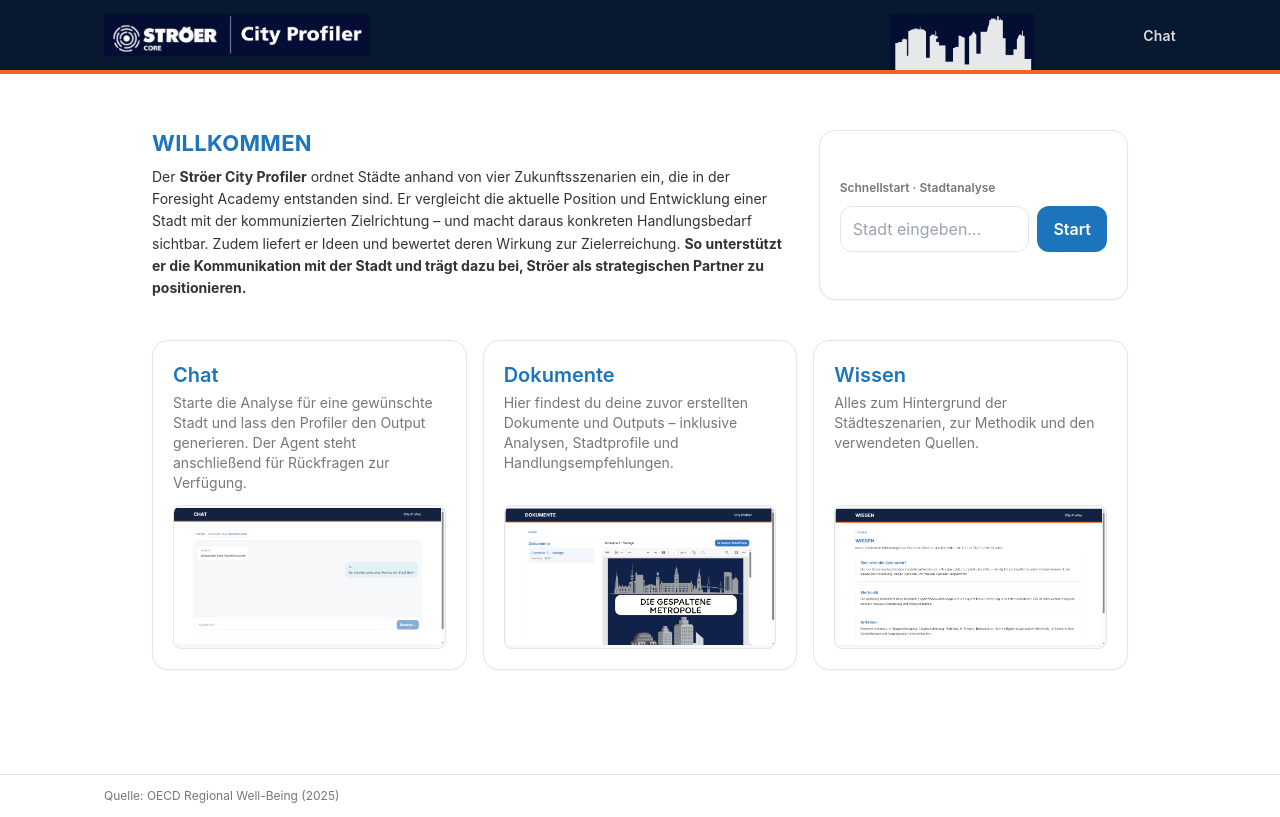
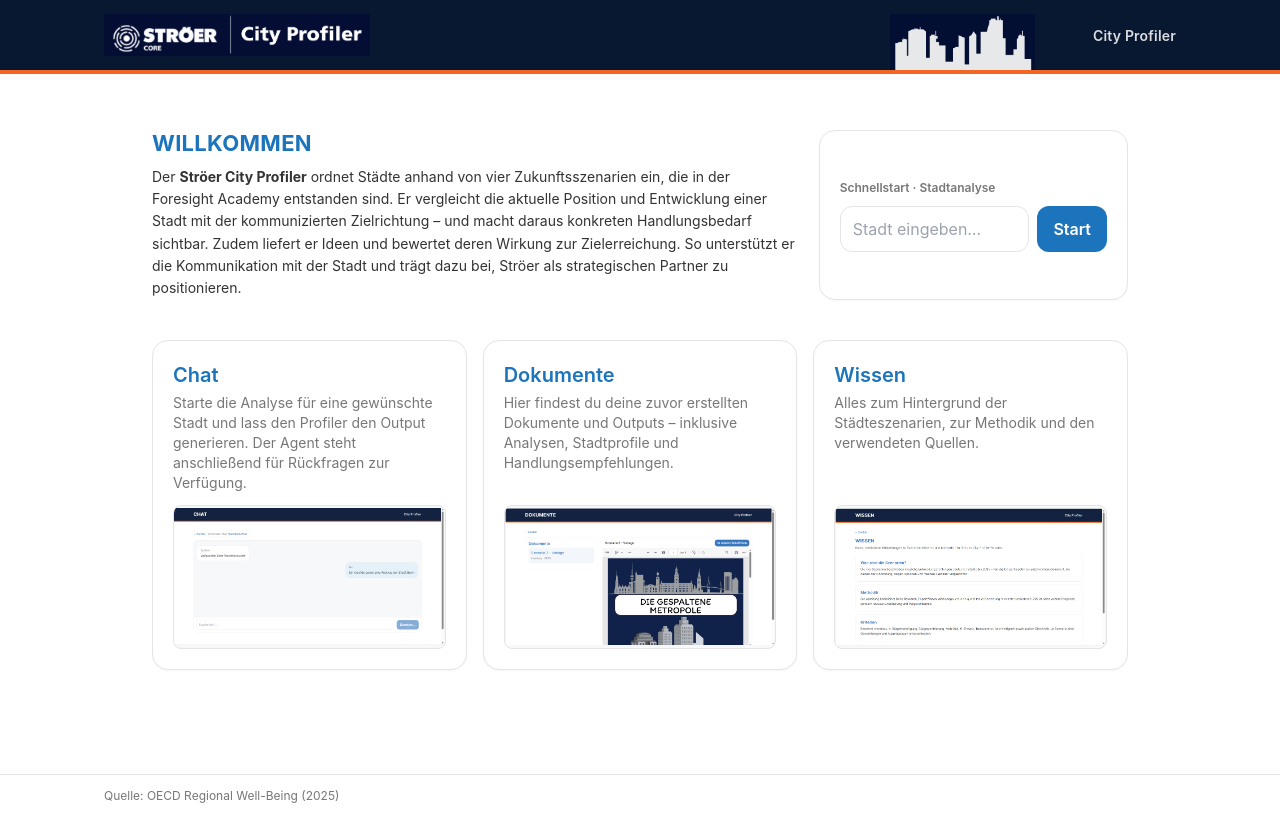
Before and after one commit to flokor99/city-spa, a React (Vite) app: page / in a window 1280 px wide. Built offline with nearby package versions, Linux system fonts and the light colour scheme; a small style sheet from the web is missing.

Commit message:
Update App.jsx

```diff
--- a/src/routes/App.jsx
+++ b/src/routes/App.jsx
@@ -47,7 +47,7 @@
   );
 
   return (
-    <AppShell title="Chat">
+    <AppShell>
       <main className="max-w-5xl mx-auto p-6 space-y-10">
         {/* Oberer Bereich: Text links, Schnellstart rechts */}
         <div className="grid grid-cols-1 md:grid-cols-3 gap-6 items-start">
@@ -61,10 +61,10 @@
               der kommunizierten Zielrichtung – und macht daraus konkreten
               Handlungsbedarf sichtbar. Zudem liefert er Ideen und bewertet deren
               Wirkung zur Zielerreichung.{" "}
-              <strong>
+
                 So unterstützt er die Kommunikation mit der Stadt und trägt dazu bei,
                 Ströer als strategischen Partner zu positionieren.
-              </strong>
+
             </p>
           </div>
 
```
